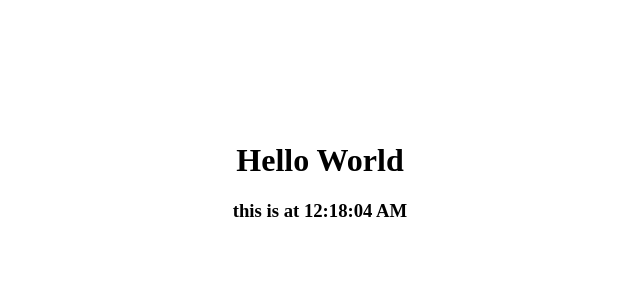
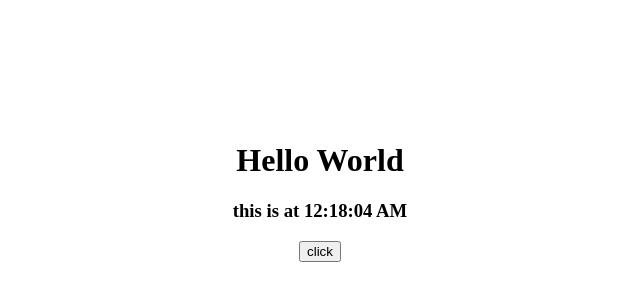
Before and after one commit to fanialfi/belajar-reactjs, a React (Vite) app: page / in a window 1280 px wide. Shown: the part 258-558 px from the top of the page, without its empty margins (320-960 px from the left). Built offline with nearby package versions, Linux system fonts and the light colour scheme.

Commit message:
handling events:

```diff
--- a/src/app.jsx
+++ b/src/app.jsx
@@ -20,8 +20,23 @@ function Tick(){
   }
 }
 
+function changeBackground(){
+  const max = 255;
+  let r = Math.floor(Math.random() * max);
+  let g = Math.floor(Math.random() * max);
+  let b = Math.floor(Math.random() * max);
+  document.body.style.backgroundColor = `rgb(${r},${g},${b})`
+}
+
+function Button(){
+  return (
+    <button type="button" onClick={changeBackground}>click</button>
+  )
+}
+
 setInterval(()=>{
-  root.render(
-    <Tick date={new Date()}/>
-  )
+  root.render(<>
+  <Tick date={new Date()}/>
+  <Button />
+  </>)
 },  1000)
```
